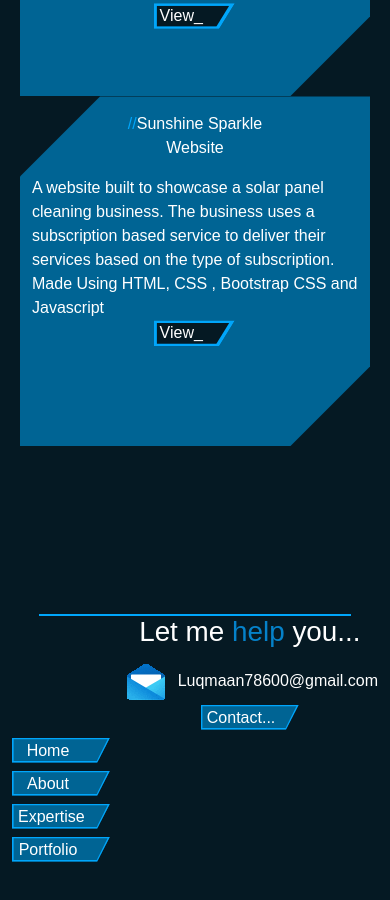
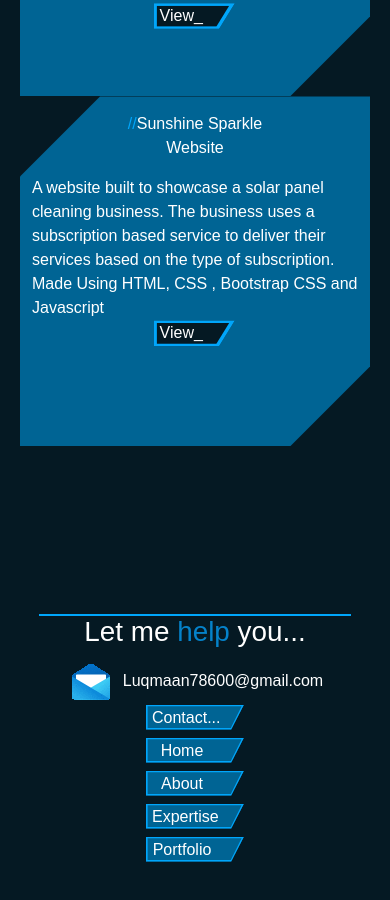
Before and after one commit to LuqmaanAbrahams/Portfolio_Site, a website: page src/index.html in a window 390 px wide. Shown: the part 3814-4714 px from the top of the page. After the commit the page ends 4684 px from the top, so only its background shows below. Drawn offline with nearby package versions, Linux system fonts and the light colour scheme; a web font is replaced by a local one.

Commit message:
added footer responsivness

```diff
--- a/src/Styles/style.css
+++ b/src/Styles/style.css
@@ -17,6 +17,16 @@ section{
 
 .spacer_div{
     height: 20vh;
+}
+
+#footer_menu a {
+    color: #ffffff !important;
+    text-decoration: none !important;
+}
+
+#footer_menu a:hover {
+    color: #00A6FB !important;
+    text-decoration: none !important;
 }
 
 /* Changes to boostrap styles */
@@ -396,6 +406,8 @@ section{
         #skill_spacer{
             display:none;
         }
+
+        /* footer Section*/
 }
 
 @media (min-width: 1440px) {
--- a/src/index.html
+++ b/src/index.html
@@ -199,28 +199,24 @@
             <div class="container-fluid">
                 <div class="divider_bar position-absolute start-50 translate-middle"></div>
                 <div class="row">
-                    <div class="col"></div>
-                    <div class="col">
+                    <div class="col-sm-12 col-md-12 col-lg-12 d-flex flex-column align-items-center">
                         <h1 class="text-center">Let me <span style="color:#0582CA">help</span> you...</h1>
                         <div class="d-flex align-items-center justify-content-center">
                             <img src="../assets/icons8-mail.gif" alt="email icon" class="email_icon me-2">
                             <p class="mb-0">Luqmaan78600@gmail.com</p>
                         </div>
-                        <div class="d-flex align-items-center justify-content-center">
-                            <button id="ft_contact_btn" class="footer_btn">Contact...</button>
+                        <div id="footer_menu" class="d-flex flex-column align-items-center justify-content-center">
+                            <button id="ft_contact_btn" class="footer_btn mb-2">Contact...</button>
+                             <a href="#Home"><button class="footer_btn mb-2">Home</button></a>
+                             <a href="#About"><button class="footer_btn mb-2">About</button></a>
+                             <a href="#Expertise"><button class="footer_btn mb-2">Expertise</button></a>
+                             <a href="#Portfolio"><button class="footer_btn mb-2">Portfolio</button></a>
                         </div>
                     </div>
-                    <div class="col">
-                        <div class="d-flex flex-column mt-2">
-                            <button class="footer_btn mb-2">Home</button>
-                            <button class="footer_btn mb-2">About</button>
-                            <button class="footer_btn mb-2">Expertise</button>
-                            <button class="footer_btn mb-2">Portfolio</button>
-                        </div>
-                    </div>
+
                 </div>
             </div>
-            <div class="spacer_div"></div>
+
         </section>
         <div id="contact_modal" class="mymodal">
             <div id="modal_content" class="modal_container position-absolute top-50 start-50 translate-middle">
```
